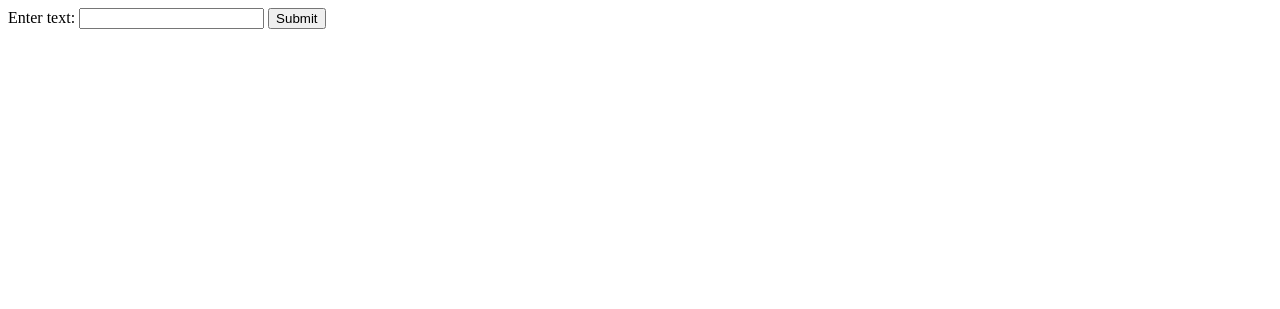
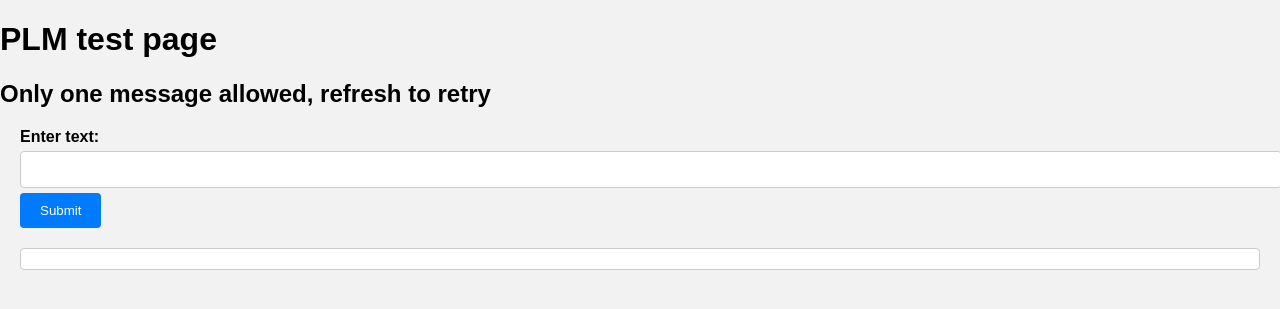
Before and after one commit to Anthonyg5005/PhoneLM, a Flask app: page / in a window 1280 px wide. Shown: the top 309 px of the page. Run offline with Flask 3, Linux system fonts and the light colour scheme.

Commit message:
update flask test to put up for testing

```diff
--- a/WIP Scripts/flask-test/1/app.py
+++ b/WIP Scripts/flask-test/1/app.py
@@ -19,12 +19,12 @@ def home():
 @app.route('/generate-response', methods=['POST'])
 def chat():
     message = request.form['text-input']
-    response = lm.chat(f'''
+    response = 'Phone: ' + lm.chat(f'''
         System: The assistant gives helpful, detailed, and polite answers to the human's questions. Limited to only one interaction, resulting in no memory of any previous interactions. It is currently {lm.get_date()} {zone}.{daylightsavings}
         User: {message}
         Assistant:
     ''')
-    return jsonify({"response": response})
+    return response  # Return the response as plain text
 
 if __name__ == '__main__':
     app.run(debug=True)
--- a/WIP Scripts/flask-test/1/static/main.css
+++ b/WIP Scripts/flask-test/1/static/main.css
@@ -0,0 +1,42 @@
+/* Body styles */
+body {
+    font-family: Arial, sans-serif;
+    background-color: #f2f2f2;
+    margin: 0;
+    padding: 0;
+}
+
+/* Form styles */
+form {
+    margin: 20px;
+}
+
+label {
+    font-weight: bold;
+}
+
+input[type="text"] {
+    width: 100%;
+    padding: 10px;
+    margin: 5px 0;
+    border: 1px solid #ccc;
+    border-radius: 4px;
+}
+
+button {
+    background-color: #007bff;
+    color: #fff;
+    padding: 10px 20px;
+    border: none;
+    border-radius: 4px;
+    cursor: pointer;
+}
+
+/* Response styles */
+#response {
+    margin: 20px;
+    padding: 10px;
+    background-color: #fff;
+    border: 1px solid #ccc;
+    border-radius: 4px;
+}
--- a/WIP Scripts/flask-test/1/templates/base.html
+++ b/WIP Scripts/flask-test/1/templates/base.html
@@ -9,6 +9,8 @@
     <script src="{{url_for('static', filename='htmx-1.9.6.min.js')}}"></script>
 </head>
 <body>
+    <h1>PLM test page</h1>
+    <h2>Only one message allowed, refresh to retry</h2>
     <form hx-post="/generate-response" hx-target="#response" hx-swap="outerHTML">
         <label for="text-input">Enter text:</label>
         <input type="text" id="text-input" name="text-input">
@@ -24,7 +26,11 @@
             method: 'POST',
             url: '/generate-response',
             body: payload,
-                headers: { 'Content-Type': 'application/json' }
+            headers: { 'Content-Type': 'application/json' },
+            // Handle the response
+            success: function(data) {
+                document.getElementById('response').textContent = data;  // Display the response as plain text
+            }
         });
     });
 </script>
```
Lines whose indentation alone changed are shown as unchanged.
